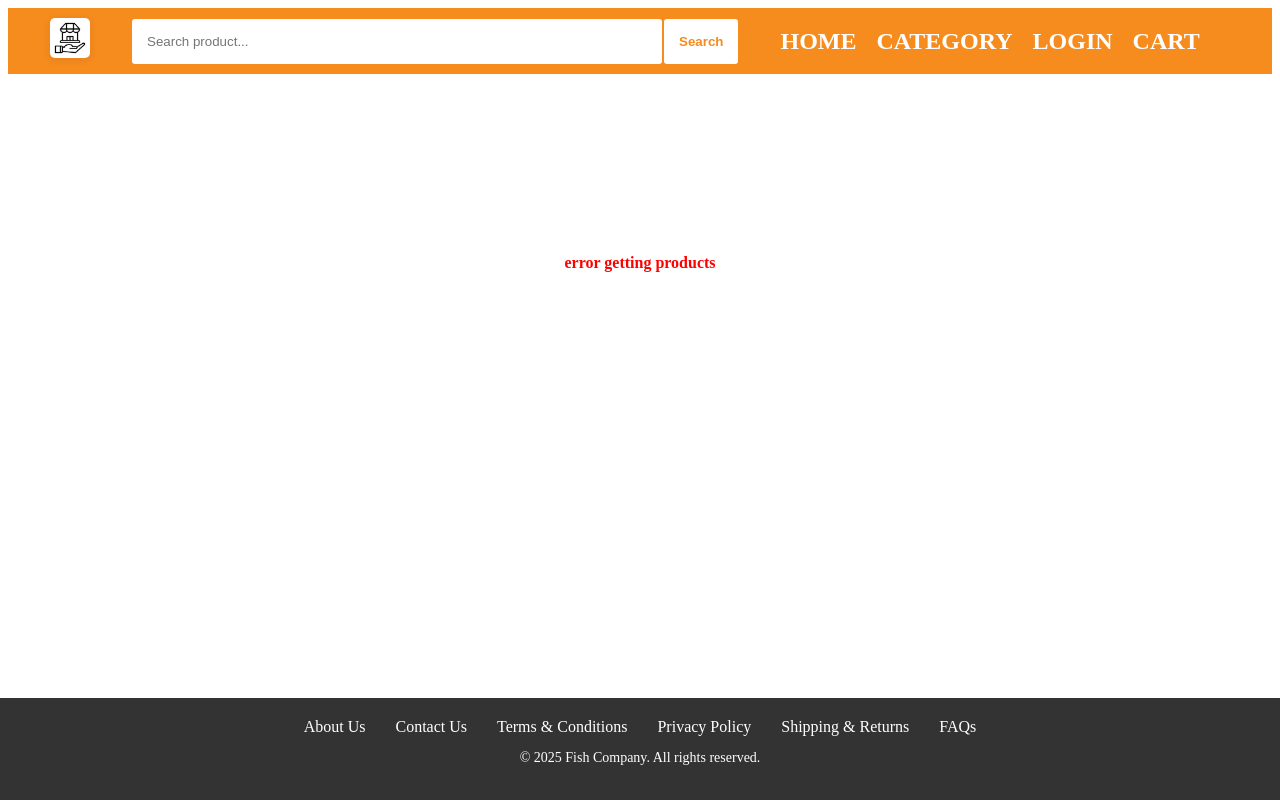
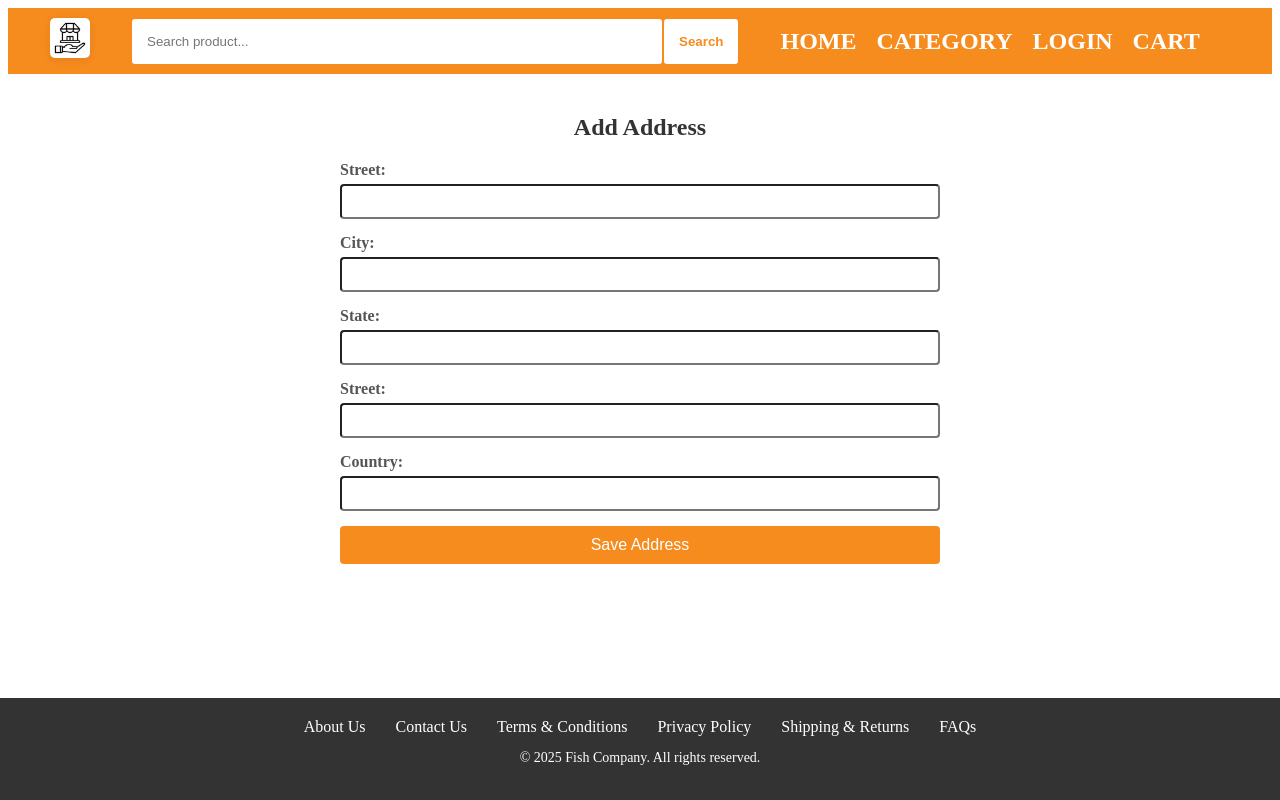
Before and after one commit to Agao19/Ecommerce, an Angular app in the folder frontend/ecommerce-angular/: page /add-address in a window 1280 px wide. Before the commit this address led to /home. Built offline with nearby package versions, Linux system fonts and the light colour scheme; no server answers.

Commit message:
address fix

```diff
--- a/frontend/ecommerce-angular/src/app/address/address.component.css
+++ b/frontend/ecommerce-angular/src/app/address/address.component.css
@@ -0,0 +1,52 @@
+.address{
+    max-width: 600px;
+    margin: 0 auto;
+    padding: 20px;
+    border-radius: 8px;
+    margin-bottom: 8rem;
+}
+
+h2{
+    text-align: center;
+    color: #333;
+    margin-bottom: 20px;
+}
+.form-group{
+    margin-bottom: 15px;
+}
+label{
+    display: block;
+    font-weight: bold;
+    margin-bottom: 5px;
+    color: #555;
+}
+input{
+    width: 100%;
+    padding: 8px;
+    box-sizing: border-box;
+    border-radius: 4px;
+}
+
+input:focus{
+    border-color: #f68b1e;
+    outline: none;
+}
+.error{
+    color: red;
+    font-size: 0.9remx;
+    text-align: center;
+    margin-bottom: 15px;
+}
+.btn-submit{
+    width: 100%;
+    padding: 10px;
+    background-color: #f68b1e;
+    color: #fff;
+    border: none;
+    border-radius: 4px;
+    cursor: pointer;
+    font-size: 16px;
+}
+.btn-submit:hover{
+    background-color: #f68b1e;
+}
--- a/frontend/ecommerce-angular/src/app/address/address.component.html
+++ b/frontend/ecommerce-angular/src/app/address/address.component.html
@@ -1 +1,52 @@
-<p>address works!</p>
+<div class="address">
+    <h2>{{isEditMode? 'Edit Address' : 'Add Address'}}</h2>
+    <p *ngIf="error" class="error"> {{error}}</p>
+    <form [formGroup]="addressForm" (ngSubmit)="handleSubmit()">
+
+        <div class="form-group">
+            <label for="street"> Street: </label>
+            <input id="street" type="text" formControlName="street" required>
+            <div *ngIf="addressForm.get('street')?.invalid && addressForm.get('street')?.touched" class="error">
+                Street is required
+            </div>
+        </div>
+
+        <div class="form-group">
+            <label for="city"> City: </label>
+            <input id="city" type="text" formControlName="city" required>
+            <div *ngIf="addressForm.get('city')?.invalid && addressForm.get('city')?.touched" class="error">
+                City is required
+            </div>
+        </div>
+
+        <div class="form-group">
+            <label for="state"> State: </label>
+            <input id="state" type="text" formControlName="state" required>
+            <div *ngIf="addressForm.get('state')?.invalid && addressForm.get('state')?.touched" class="error">
+                State is required
+            </div>
+        </div>
+
+        <div class="form-group">
+            <label for="zipCode"> Street: </label>
+            <input id="zipCode" type="number" formControlName="zipCode" required>
+            <div *ngIf="addressForm.get('zipCode')?.invalid && addressForm.get('zipCode')?.touched" class="error">
+                ZipCode is required
+            </div>
+        </div>
+
+        <div class="form-group">
+            <label for="country"> Country: </label>
+            <input id="country" type="text" formControlName="country" required>
+            <div *ngIf="addressForm.get('country')?.invalid && addressForm.get('country')?.touched" class="error">
+                Country is required
+            </div>
+        </div>
+
+        <button type="submit" class="btn-submit">
+            {{isEditMode? 'Update Address' : 'Save Address'}}
+        </button>
+
+
+    </form>
+</div>
--- a/frontend/ecommerce-angular/src/app/address/address.component.ts
+++ b/frontend/ecommerce-angular/src/app/address/address.component.ts
@@ -25,7 +25,7 @@ export class AddressComponent implements OnInit{
       street: ['',Validators.required],
       city: ['',Validators.required],
       state: ['',Validators.required],
-      zipCode: ['',Validators.required, Validators.pattern('^[0-9]*$')],
+      zipCode: ['',Validators.pattern('^[0-9]*$')],
       country: ['',Validators.required]
     })
 
@@ -53,6 +53,7 @@ export class AddressComponent implements OnInit{
       this.showError('Please fill in all fields')
       return;
     }
+
     this.apiService.saveAddress(this.addressForm.value).subscribe({
       next:(response)=>{
         this.router.navigate(['/profile'])
--- a/frontend/ecommerce-angular/src/app/app.routes.ts
+++ b/frontend/ecommerce-angular/src/app/app.routes.ts
@@ -7,6 +7,7 @@ import { CategoryComponent } from './category/category.component';
 import { CategoryproductsComponent } from './categoryproducts/categoryproducts.component';
 import { CartComponent } from './cart/cart.component';
 import { ProfileComponent } from './profile/profile.component';
+import { AddressComponent } from './address/address.component';
 
 export const routes: Routes = [
     //PUBLIC ROUTES
@@ -21,6 +22,8 @@ export const routes: Routes = [
     //USER ROUTES
 
     {path:'profile', component: ProfileComponent},
+    {path:'add-address', component: AddressComponent},
+    {path:'edit-address', component: AddressComponent},
 
     //Redirect home
     {path:'', redirectTo: '/home', pathMatch: 'full'},
```
